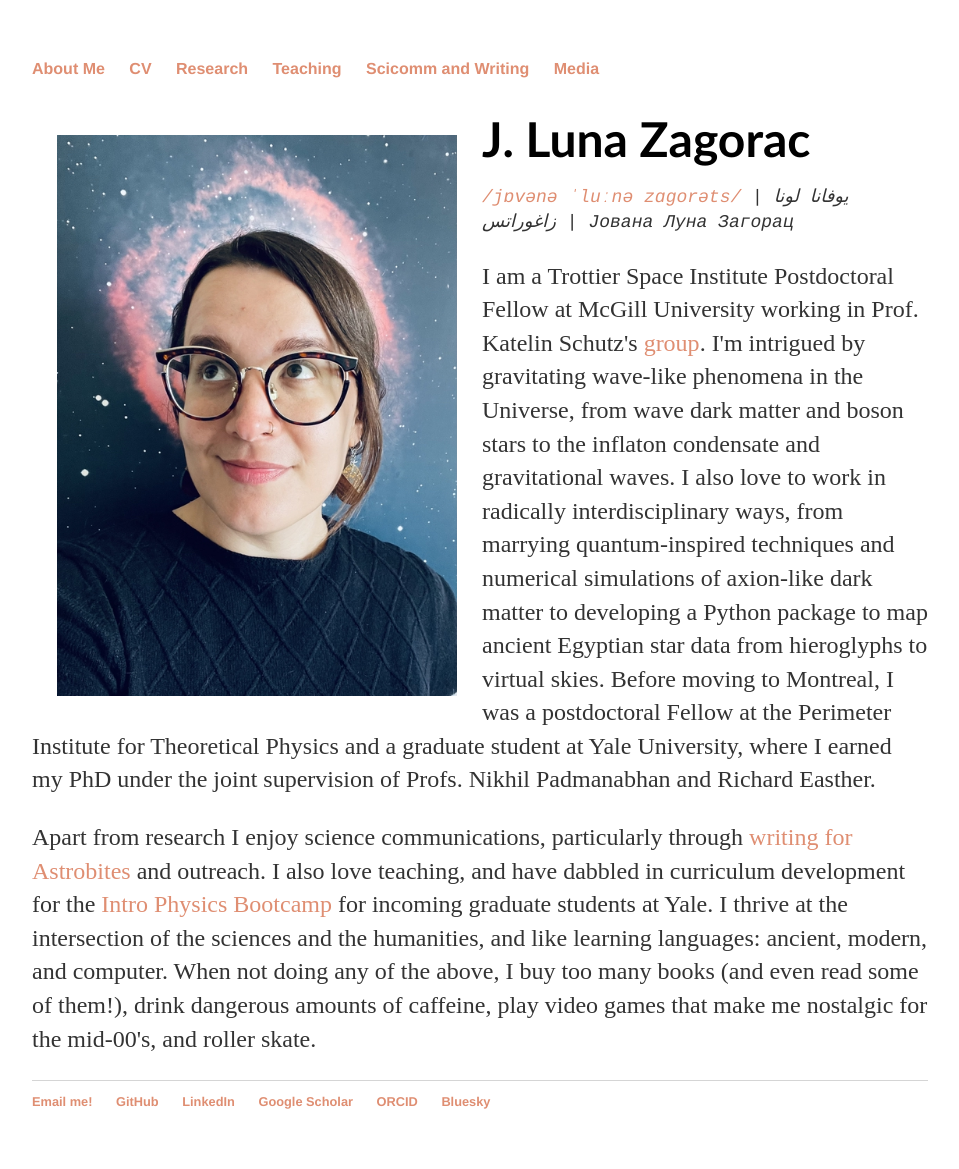
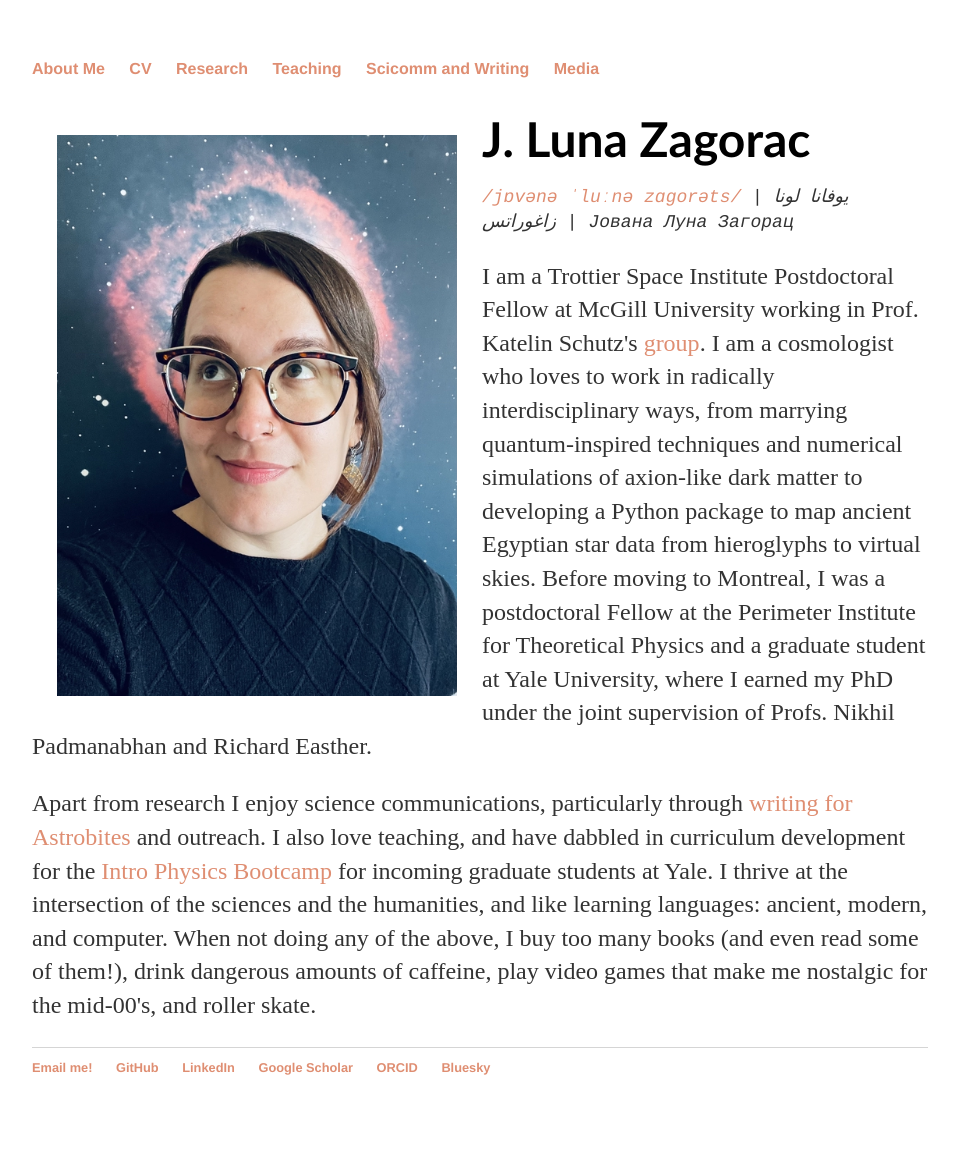
Before and after one commit to lunazagor/lunazagor.github.io, a Jekyll site: the page built from index.html, in a window 1280 px wide. Shown: the whole page, without its empty margins (160-1119 px from the left). Built offline with Jekyll 4.4.1, drawn with Linux system fonts in a browser that asks for light colours; after the commit the page ends 1135 px from its top, so only the background shows below that.

Commit message:
Update index.html
removed "gravitating wave-like phenomena" sentence, too jargony for intro

```diff
--- a/index.html
+++ b/index.html
@@ -46,7 +46,7 @@ img {
 	<! -- Paragraph of name spellings -->
 	<p style="font-family:courier;font-size:18px;font-style:italic;";text-align:center;"> <a href="https://www.name-coach.com/luna-zagorac">/jɒvənə ˈluːnə zɑgorəts/</a>  | يوفانا لونا زاغوراتس | &#1032&#1086&#1074&#1072&#1085&#1072 &#1051&#1091&#1085&#1072 &#1047&#1072&#1075&#1086&#1088&#1072&#1094;<p>
 	<! -- Brief About Me -->
-	<p> I am a Trottier Space Institute Postdoctoral Fellow at McGill University working in Prof. Katelin Schutz's <a href="https://katelinschutz.com/group">group</a>. I'm intrigued by gravitating wave-like phenomena in the Universe, from wave dark matter and boson stars to the inflaton condensate and gravitational waves.  I also love to work in radically interdisciplinary ways, from marrying quantum-inspired techniques and numerical simulations of axion-like dark matter to developing a Python package to map ancient Egyptian star data from hieroglyphs to virtual skies. Before moving to Montreal, I was a postdoctoral Fellow at the Perimeter Institute for Theoretical Physics and a graduate student at Yale University, where I earned my PhD under the joint supervision of Profs. Nikhil Padmanabhan and Richard Easther. </p>
+	<p> I am a Trottier Space Institute Postdoctoral Fellow at McGill University working in Prof. Katelin Schutz's <a href="https://katelinschutz.com/group">group</a>. I am a cosmologist who loves to work in radically interdisciplinary ways, from marrying quantum-inspired techniques and numerical simulations of axion-like dark matter to developing a Python package to map ancient Egyptian star data from hieroglyphs to virtual skies. Before moving to Montreal, I was a postdoctoral Fellow at the Perimeter Institute for Theoretical Physics and a graduate student at Yale University, where I earned my PhD under the joint supervision of Profs. Nikhil Padmanabhan and Richard Easther. </p>
 	<p> Apart from research I enjoy science communications, particularly through <a href="https://astrobites.org/author/lzagorac/">writing for Astrobites</a> and outreach. I also love teaching, and have dabbled in curriculum development for the <a href="https://physics.yale.edu/academics/graduate-studies/bootcamp-physics-fundamentals-2020">Intro Physics Bootcamp</a> for incoming graduate students at Yale. I thrive at the intersection of the sciences and the humanities, and like learning languages: ancient, modern, and computer. When not doing any of the above, I buy too many books (and even read some of them!), drink dangerous amounts of caffeine, play video games that make me nostalgic for the mid-00's, and roller skate. </p>
 
 
```
